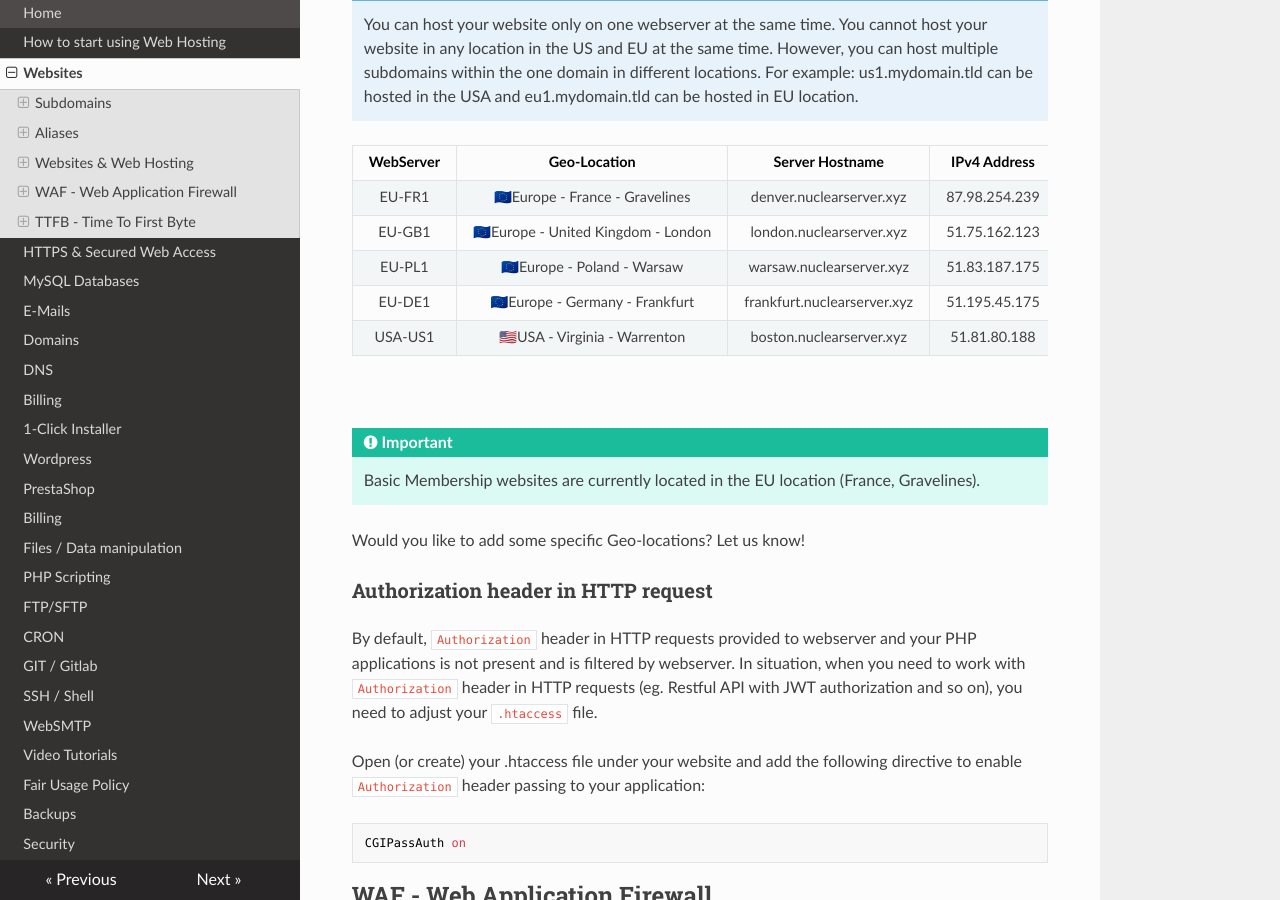
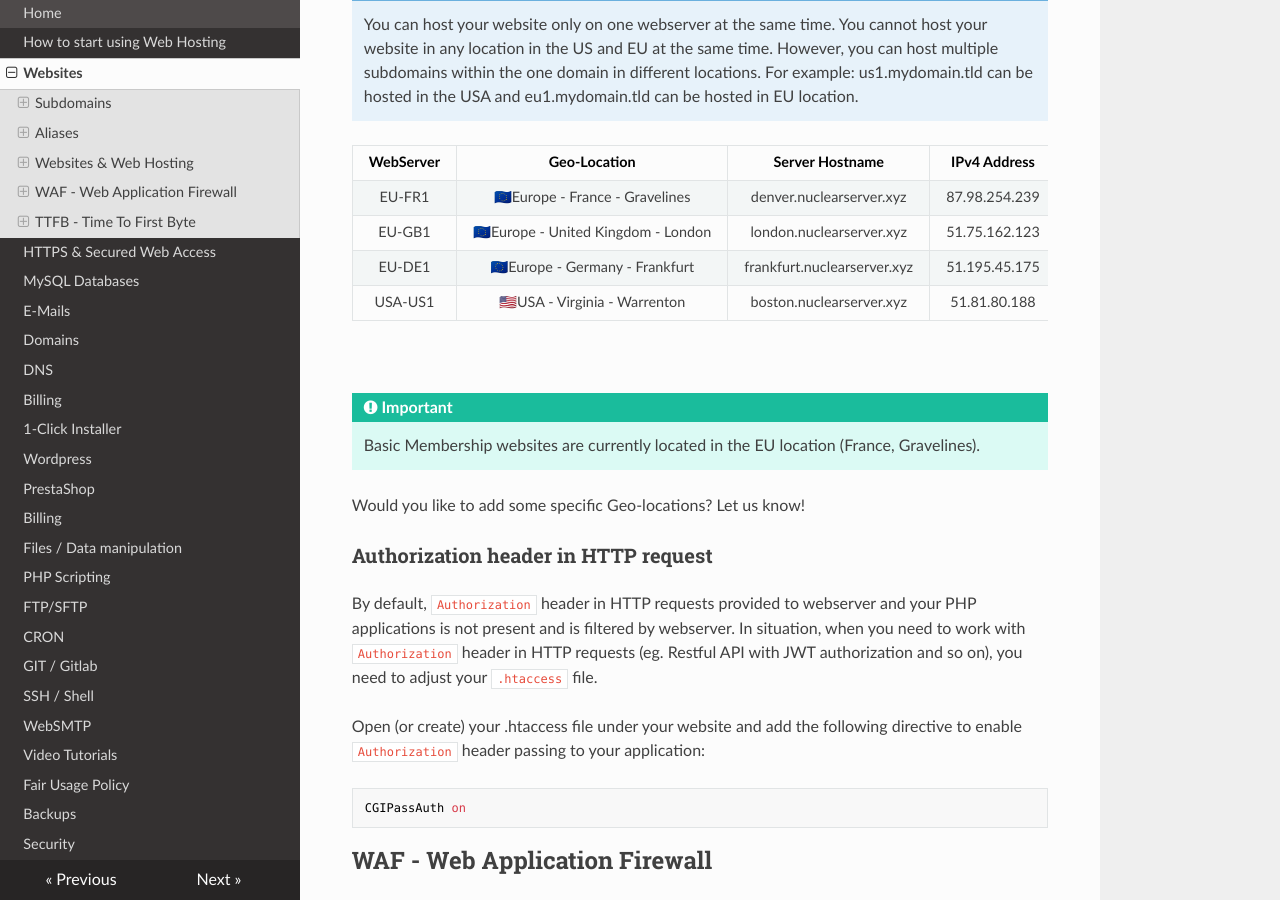
Before and after one commit to nuclearhosting/nh-knowledge-base, an MkDocs documentation site: the page built from docs/websites.md, in a window 1280 px wide and 900 px high, scrolled down 6419 px. Built offline with MkDocs 1.6.1, drawn with Linux system fonts in a browser that asks for light colours; nearby versions of some CDN libraries.

Commit message:
removed "warsaw" from webserver geo locations

```diff
--- a/docs/websites.md
+++ b/docs/websites.md
@@ -179,7 +179,6 @@ Nuclear.Hosting allows you to host your website in many different geo-locations.
 | :---:       |    :---:    |    :---:      |    :---:      |    :---:      |
 | EU-FR1      | 🇪🇺Europe - France - Gravelines       | denver.nuclearserver.xyz   | 87.98.254.239 | 2001:41d0:303:c978::100 |
 | EU-GB1      | 🇪🇺Europe - United Kingdom - London   | london.nuclearserver.xyz   | 51.75.162.123 | 2001:41d0:801:2000::15b9 |
-| EU-PL1	  | 🇪🇺Europe - Poland - Warsaw		   | warsaw.nuclearserver.xyz	| 51.83.187.175 | 2001:41d0:601:1100::3afb |
 | EU-DE1	  | 🇪🇺Europe - Germany - Frankfurt	   | frankfurt.nuclearserver.xyz| 51.195.45.175 | 2001:41d0:701:1100::41a |
 | USA-US1	  | 🇺🇸USA - Virginia - Warrenton		   | boston.nuclearserver.xyz   | 51.81.80.188 | 2604:2dc0:101:200::95c |
 
```
